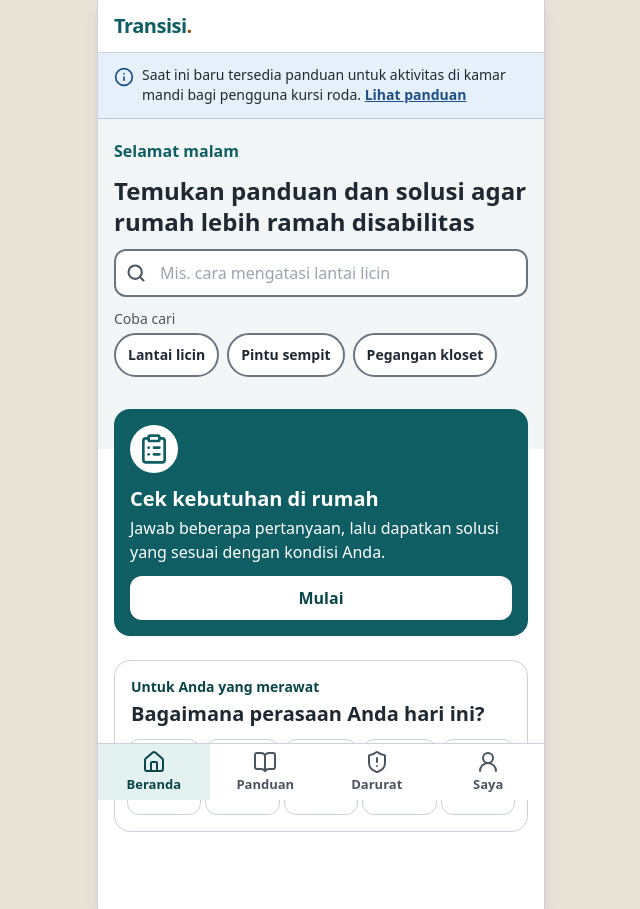
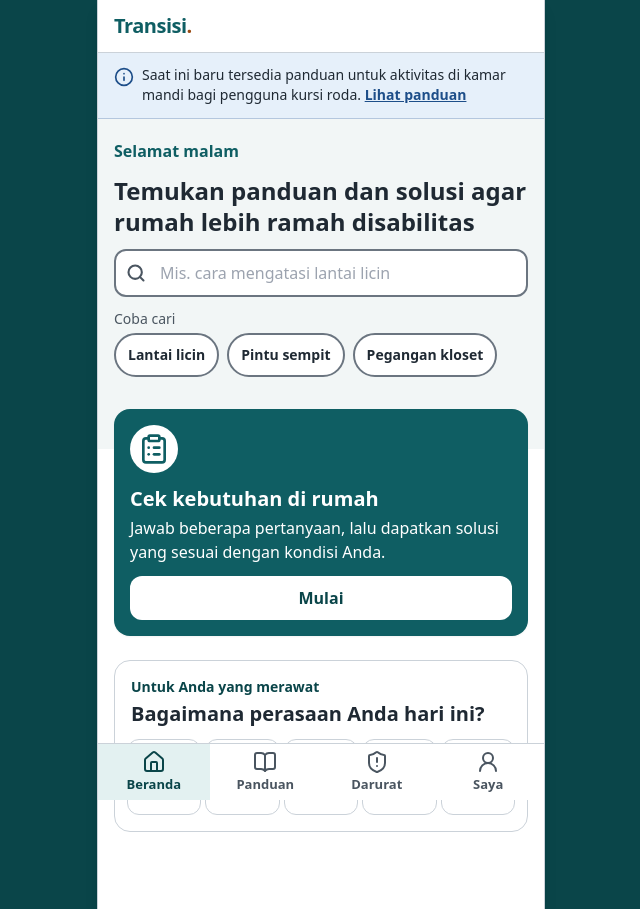
Before and after one commit to titohanafi/transisidnr, a React (Vite) app: page /#/ in a window 1280 px wide. Shown: the whole page, without its empty margins (319-959 px from the left). Built offline with nearby package versions, Linux system fonts and the light colour scheme.

Commit message:
Latar luar area aplikasi hijau tua pekat

```diff
--- a/tailwind.config.ts
+++ b/tailwind.config.ts
@@ -8,7 +8,7 @@ export default {
       colors: {
         kertas: "#FFFFFF", // latar area aplikasi (putih)
         permukaan: "#F2F6F6", // latar tipis untuk mengelompokkan satu segmen (mis. pencarian)
-        luar: "#E9E2D6", // latar di luar area aplikasi pada layar lebar
+        luar: "#0A4549", // latar di luar area aplikasi pada layar lebar
         tinta: "#1F2933", // teks utama (kontras tinggi)
         redup: "#4A5560", // teks sekunder
         garis: "#CBD2D9", // pembatas dekoratif
```
Also changed, not shown: 1 other file (tests, documents, lock files or other folders).
